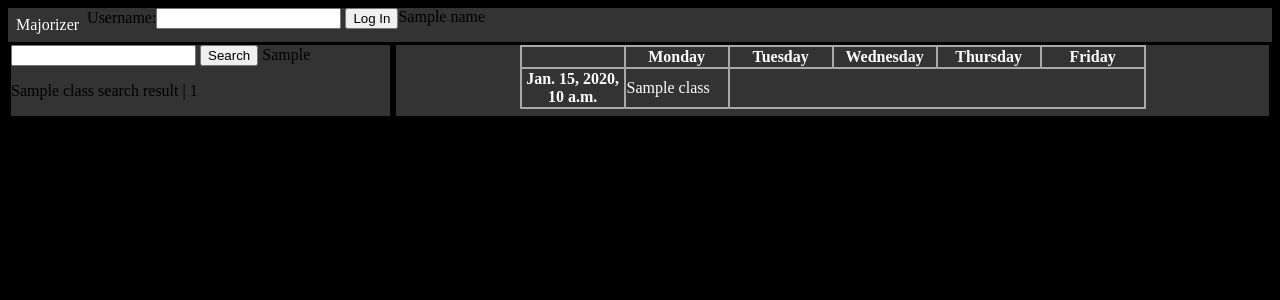
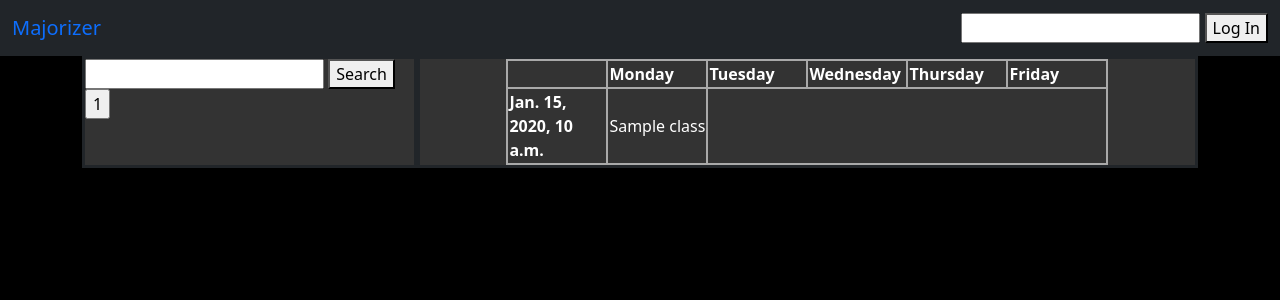
Before and after one commit to stew3254/cs350, a Django app: template src/templates/home.html in a window 1280 px wide. Shown: the top 300 px of the page. Run offline with Django 3.2, Linux system fonts and the light colour scheme; tables that the repository leaves empty hold one stand-in row (values such as "Sample post"); the template is opened without the code that fills it: values that come from a table or form of the project are taken from there, most other values are stand-ins (such as "Sample title", 1, 10 or a date in 2020); parts of the project's set-up code (start-up, migrations or seed data) failed here and were passed over.

Commit message:
Continued work on class search

```diff
--- a/src/majorizer/forms.py
+++ b/src/majorizer/forms.py
@@ -1,7 +1,7 @@
 from django import forms
 
 class LoginForm(forms.Form):
-    username = forms.CharField(label='Username', max_length=100)
+    username = forms.CharField(label='', max_length=100)
 
 class ClassSearchForm(forms.Form):
     search_term = forms.CharField(label='', max_length=20)
--- a/src/majorizer/views.py
+++ b/src/majorizer/views.py
@@ -42,6 +42,11 @@ def home_view(request):
             if class_search_form.is_valid():
                 class_search_term = class_search_form.cleaned_data['search_term']
                 class_search_results = search_classes(class_search_term)
+        elif "class_search_result_button" in request.POST:
+            #print(request.POST['class_search_result_button'])
+            selected_class = request.POST['class_search_result_button']
+            offerings = get_course_offerings(selected_class)
+            print(offerings)
 
     context_dict['login_form'] = login_form
     context_dict['class_search_form'] = class_search_form
--- a/src/static/css/style.css
+++ b/src/static/css/style.css
@@ -8,19 +8,24 @@ body {
 h1 {
     color: red;
 }
-
+/*
 ul {
     list-style-type: none;
     margin: 0;
     padding: 0;
     overflow: hidden;
     background-color: #333333;
+    display: flex;
   }
 
   li {
     float: left;
-    display: inline;
+    display: flex;
   }
+
+li form {
+  float: left;
+}
 
 
   li a {
@@ -34,19 +39,25 @@ ul {
   li a:hover {
     background-color: #111111;
   }
-.container {
-  display: flex;
+
+
+
+
+
+
+
+
+
+form {
+  display: inline;
 }
 
-.block {
-  flex: 1;
-  background-color: #333333;
-  border: solid;
+.login_form {
+  margin: auto;
+  text-align: center;
+  vertical-align: middle;
 }
-
-#class_search {
-  max-width: 30%;
-}
+*/
 
 .schedule_table, .schedule_table_th, .schedule_table_td {
   border: 2px solid darkgray;
@@ -60,6 +71,16 @@ ul {
   margin: 0 auto;
 }
 
-form {
-  display: inline;
+.container {
+  display: flex;
 }
+
+#class_search {
+  max-width: 30%;
+}
+
+.block {
+  flex: 1;
+  background-color: #333333;
+  border: solid;
+}
--- a/src/templates/base.html
+++ b/src/templates/base.html
@@ -2,12 +2,16 @@
 <html>
 <head>
     <title>Majorizer</title>
+    <link href="https://cdn.jsdelivr.net/npm/bootstrap@5.0.2/dist/css/bootstrap.min.css" rel="stylesheet" integrity="sha384-EVSTQN3/azprG1Anm3QDgpJLIm9Nao0Yz1ztcQTwFspd3yD65VohhpuuCOmLASjC" crossorigin="anonymous">
     <link href="/static/css/style.css" rel="stylesheet" type="text/css"/>
+
 </head>
 <body>
     {% include 'navbar.html' %}
     {% block content %}
         replace me
     {% endblock %}
+
+    <script src="https://cdn.jsdelivr.net/npm/bootstrap@5.0.2/dist/js/bootstrap.bundle.min.js" integrity="sha384-MrcW6ZMFYlzcLA8Nl+NtUVF0sA7MsXsP1UyJoMp4YLEuNSfAP+JcXn/tWtIaxVXM" crossorigin="anonymous"></script>
 </body>
 </html>
--- a/src/templates/class_search.html
+++ b/src/templates/class_search.html
@@ -4,9 +4,11 @@
         {{ class_search_form }}
         <button type="submit" name="class_search_button">Search</button>
     </form>
-    {{ class_search_term }}
 
-    {% for r in class_search_results %}
-        <p>{{ r.name }} | {{ r.course_number }}</p>
-    {% endfor %}
+    <form method="post">
+        {% csrf_token %}
+        {% for r in class_search_results %}
+            <p><input type="submit" value="{{ r.course_id }}" name="class_search_result_button"></p>
+        {% endfor %}
+    </form>
 </div>
--- a/src/templates/navbar.html
+++ b/src/templates/navbar.html
@@ -1,7 +1,6 @@
-<nav>
-    <ul>
-        <li><a href="/">Majorizer</a></li>
-        <li>{% include 'registration/login.html' %}</li>
-        <li> {{ name }} </li>
-    </ul>
+<nav class="navbar navbar-expand-lg bg-dark">
+    <div class="container-fluid">
+        <a href="/" class="navbar-brand">Majorizer</a>
+        {% include 'registration/login.html' %}
+    </div>
 </nav>
--- a/src/templates/registration/login.html
+++ b/src/templates/registration/login.html
@@ -1,4 +1,4 @@
-<form method="post">
+<form method="post" class="login_form">
   {% csrf_token %}
   {{ login_form }}
   <button type="submit" name="login_button">Log In</button>
```
Also changed, not shown: src/majorizer/util.py (+7 -1 lines).
